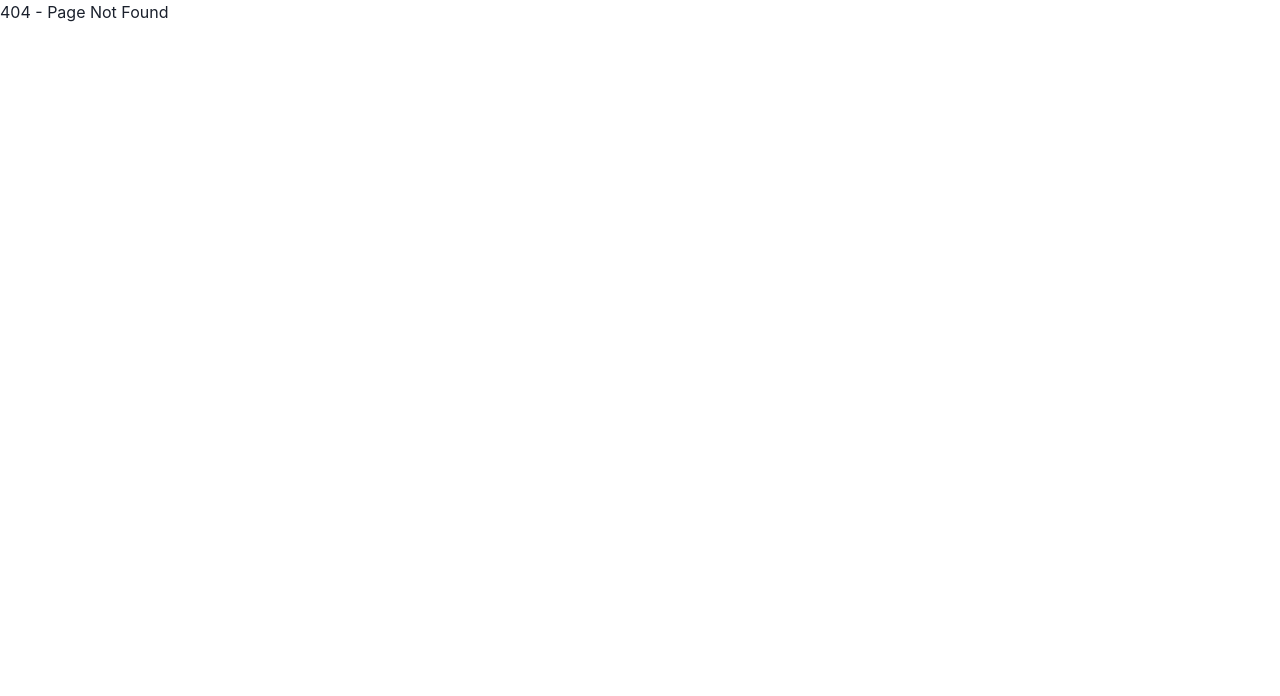
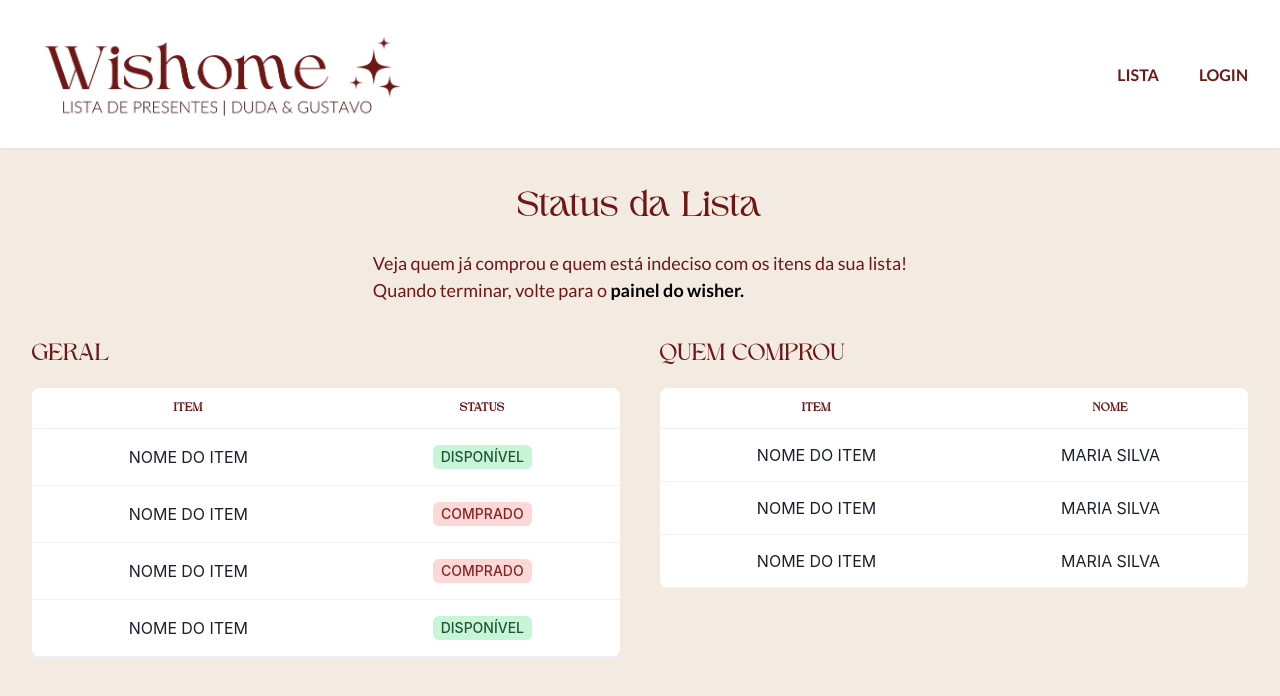
Before and after one commit to duartebianca/wishome, a React (Vite) app in the folder frontend/: page /wisher-wishlist-status in a window 1280 px wide. Before the commit this address had no page. Shown: the top 696 px of the page. Built offline with nearby package versions, Linux system fonts and the light colour scheme.

Commit message:
feat(wishlist): add ListStatusPage component

```diff
--- a/frontend/src/App.tsx
+++ b/frontend/src/App.tsx
@@ -9,6 +9,7 @@ import ResetPasswordPage from "./app/password/reset/resetPassword";
 import WisherDashboard from "./app/wisher/dashboard/wisher-dashboard";
 import AddProductPage from "./app/wisher/add-products/add-products";
 import ValidateUsersPage from "./app/wisher/validate-users/validate-users";
+import ListStatusPage from "./app/wisher/wishlist/wishlist";
 
 const router = createBrowserRouter([
   {
@@ -51,6 +52,10 @@ const router = createBrowserRouter([
     path: "wisher-confirm-users",
     element: <ValidateUsersPage />,
   },
+  {
+    path: "wisher-wishlist-status",
+    element: <ListStatusPage />,
+  },
 ]);
 
 export default function App() {
--- /dev/null
+++ b/frontend/src/app/wisher/wishlist/wishlist.tsx
@@ -0,0 +1,189 @@
+import {
+  Box,
+  Flex,
+  Text,
+  Table,
+  Thead,
+  Tbody,
+  Tr,
+  Th,
+  Td,
+  SimpleGrid,
+  Tag,
+} from "@chakra-ui/react";
+import NavBar from "../../../shared/components/nav-bar";
+import { useNavigate } from "react-router-dom";
+
+const ListStatusPage = () => {
+  const navigate = useNavigate();
+
+  const handleBackToDashboard = () => {
+    navigate("/wisher-dashboard");
+  };
+
+  return (
+    <Box
+      backgroundImage="url('/background.png')"
+      backgroundSize="cover"
+      backgroundPosition="center"
+      minHeight="100vh"
+    >
+      {/* NavBar */}
+      <NavBar />
+
+      {/* Conteúdo da Página */}
+      <Flex
+        direction="column"
+        alignItems="center"
+        justifyContent="center"
+        padding="2rem"
+      >
+        {/* Título */}
+        <Text
+          fontSize="4xl"
+          fontFamily="'Higuen Elegant Serif', serif"
+          color="#6d1716"
+          mb="1rem"
+        >
+          Status da Lista
+        </Text>
+
+        {/* Subtítulo */}
+        <Text
+          fontSize="lg"
+          fontFamily="'Lato', sans-serif"
+          color="#6d1716"
+          mb="2rem"
+        >
+          Veja quem já comprou e quem está indeciso com os itens da sua lista!
+          <br />
+          Quando terminar, volte para o{" "}
+          <Text
+            as="span"
+            color="black"
+            fontWeight="bold"
+            cursor="pointer"
+            onClick={handleBackToDashboard}
+          >
+            painel do wisher.
+          </Text>
+        </Text>
+
+        {/* Tabelas */}
+        <SimpleGrid columns={{ base: 1, md: 2 }} spacing={10} width="100%">
+          {/* Tabela Geral */}
+          <Box>
+            <Text
+              fontSize="2xl"
+              fontFamily="'Higuen Elegant Serif', serif"
+              color="#6d1716"
+              mb="1rem"
+            >
+              GERAL
+            </Text>
+
+            <Table variant="simple" size="md" bg="white" borderRadius="lg">
+              <Thead>
+                <Tr>
+                  <Th
+                    textAlign="center"
+                    fontFamily="'Higuen Elegant Serif', serif"
+                    color="#6d1716"
+                  >
+                    Item
+                  </Th>
+                  <Th
+                    textAlign="center"
+                    fontFamily="'Higuen Elegant Serif', serif"
+                    color="#6d1716"
+                  >
+                    Status
+                  </Th>
+                </Tr>
+              </Thead>
+              <Tbody>
+                {/* Exemplo de linha */}
+                <Tr>
+                  <Td textAlign="center">NOME DO ITEM</Td>
+                  <Td textAlign="center">
+                    <Tag colorScheme="green">DISPONÍVEL</Tag>
+                  </Td>
+                </Tr>
+                <Tr>
+                  <Td textAlign="center">NOME DO ITEM</Td>
+                  <Td textAlign="center">
+                    <Tag colorScheme="red">COMPRADO</Tag>
+                  </Td>
+                </Tr>
+                <Tr>
+                  <Td textAlign="center">NOME DO ITEM</Td>
+                  <Td textAlign="center">
+                    <Tag colorScheme="red">COMPRADO</Tag>
+                  </Td>
+                </Tr>
+                <Tr>
+                  <Td textAlign="center">NOME DO ITEM</Td>
+                  <Td textAlign="center">
+                    <Tag colorScheme="green">DISPONÍVEL</Tag>
+                  </Td>
+                </Tr>
+                {/* Adicione mais linhas conforme necessário */}
+              </Tbody>
+            </Table>
+          </Box>
+
+          {/* Tabela de Quem Comprou */}
+          <Box>
+            <Text
+              fontSize="2xl"
+              fontFamily="'Higuen Elegant Serif', serif"
+              color="#6d1716"
+              mb="1rem"
+            >
+              QUEM COMPROU
+            </Text>
+
+            <Table variant="simple" size="md" bg="white" borderRadius="lg">
+              <Thead>
+                <Tr>
+                  <Th
+                    textAlign="center"
+                    fontFamily="'Higuen Elegant Serif', serif"
+                    color="#6d1716"
+                  >
+                    Item
+                  </Th>
+                  <Th
+                    textAlign="center"
+                    fontFamily="'Higuen Elegant Serif', serif"
+                    color="#6d1716"
+                  >
+                    Nome
+                  </Th>
+                </Tr>
+              </Thead>
+              <Tbody>
+                {/* Exemplo de linha */}
+                <Tr>
+                  <Td textAlign="center">NOME DO ITEM</Td>
+                  <Td textAlign="center">MARIA SILVA</Td>
+                </Tr>
+                <Tr>
+                  <Td textAlign="center">NOME DO ITEM</Td>
+                  <Td textAlign="center">MARIA SILVA</Td>
+                </Tr>
+                <Tr>
+                  <Td textAlign="center">NOME DO ITEM</Td>
+                  <Td textAlign="center">MARIA SILVA</Td>
+                </Tr>
+                {/* Adicione mais linhas conforme necessário */}
+              </Tbody>
+            </Table>
+          </Box>
+        </SimpleGrid>
+      </Flex>
+    </Box>
+  );
+};
+
+export default ListStatusPage;
```
